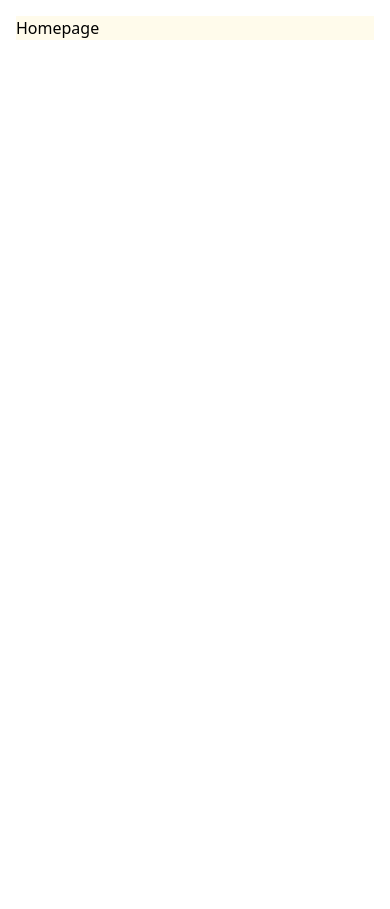
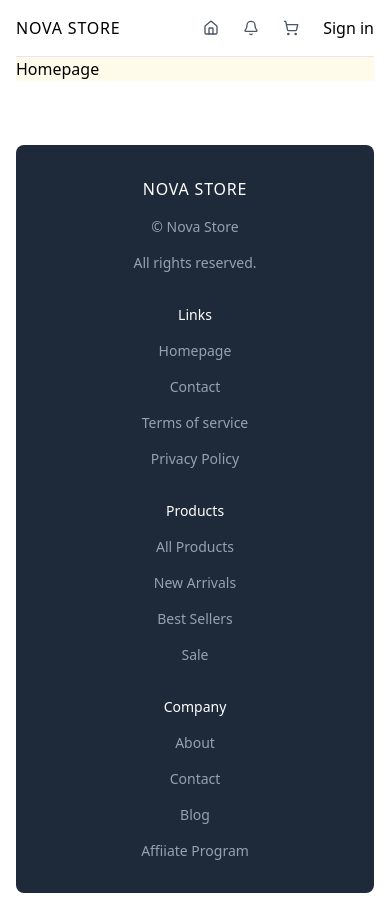
Before and after one commit to CleverCoder03/ecommerce-ui, a Next.js app: page / in a window 390 px wide. Before the commit the page ends 844 px from the top, so only its background shows below. Built offline with nearby package versions, Linux system fonts and the light colour scheme.

Commit message:
made responsive navbar and footer

```diff
--- a/src/app/layout.tsx
+++ b/src/app/layout.tsx
@@ -1,6 +1,8 @@
 import type { Metadata } from "next";
 import { Geist, Geist_Mono } from "next/font/google";
 import "./globals.css";
+import Navbar from "@/components/Navbar";
+import Footer from "@/components/Footer";
 
 const geistSans = Geist({
   variable: "--font-geist-sans",
@@ -27,7 +29,11 @@ export default function RootLayout({
       <body
         className={`${geistSans.variable} ${geistMono.variable} antialiased`}
       >
-        <div className="mx-auto p-4 sm:max-w-xl md:max-w-2xl lg:max-w-3xl xl:max-w-6xl">{children}</div>
+        <div className="mx-auto p-4 sm:max-w-xl md:max-w-2xl lg:max-w-3xl xl:max-w-6xl">
+          <Navbar />
+          {children}
+          <Footer />
+        </div>
       </body>
     </html>
   );
--- /dev/null
+++ b/src/components/Footer.tsx
@@ -0,0 +1,40 @@
+import Link from "next/link";
+
+const Footer = () => {
+  return (
+    <div className="mt-16 flex flex-col items-center gap-8 md:justify-between md:gap-0 md:flex-row md:items-start bg-gray-800 rounded-lg p-8 [&>section]:flex [&>section]:flex-col [&>section]:items-center md:[&>section]:items-start [&>section]:gap-4">
+      <section className="[&>p]:text-sm [&>p]:text-gray-400">
+        <Link href={"/"}>
+          <p className="text-base font-medium uppercase tracking-wider text-white">
+            Nova Store
+          </p>
+        </Link>
+        <p>&copy; Nova Store</p>
+        <p>All rights reserved.</p>
+      </section>
+      <section className="[&>p]:text-sm [&>p]:text-white [&>a]:text-sm [&>a]:text-gray-400">
+        <p>Links</p>
+        <Link href="/">Homepage</Link>
+        <Link href="/">Contact</Link>
+        <Link href="/">Terms of service</Link>
+        <Link href="/">Privacy Policy</Link>
+      </section>
+      <section className="[&>p]:text-sm [&>p]:text-white [&>a]:text-sm [&>a]:text-gray-400">
+        <p>Products</p>
+        <Link href="/">All Products</Link>
+        <Link href="/">New Arrivals</Link>
+        <Link href="/">Best Sellers</Link>
+        <Link href="/">Sale</Link>
+      </section>
+      <section className="[&>p]:text-sm [&>p]:text-white [&>a]:text-sm [&>a]:text-gray-400">
+        <p>Company</p>
+        <Link href="/">About</Link>
+        <Link href="/">Contact</Link>
+        <Link href="/">Blog</Link>
+        <Link href="/">Affiiate Program</Link>
+      </section>
+    </div>
+  );
+};
+
+export default Footer;
--- /dev/null
+++ b/src/components/Navbar.tsx
@@ -0,0 +1,26 @@
+import Link from "next/link"
+import SearchBar from "./SearchBar"
+import { Bell, Home, ShoppingCart } from "lucide-react"
+
+const Navbar = () => {
+  return (
+    <nav className="w-full flex items-center justify-between pb-4 border-b border-gray-200">
+        {/* LEFT */}
+        <Link href={"/"}>
+            <p className="text-base font-medium uppercase tracking-wider">Nova Store</p>
+        </Link>
+        {/* RIGHT */}
+        <div className="flex items-center gap-6">
+            <SearchBar />
+            <Link href={"/"}>
+                <Home className="w-4 h-4 text-gray-600" />
+            </Link>
+            <Bell className="w-4 h-4 text-gray-600" />
+            <ShoppingCart className="w-4 h-4 text-gray-600" />
+            <Link href={"/login"}>Sign in</Link>
+        </div>
+    </nav>
+  )
+}
+
+export default Navbar
--- /dev/null
+++ b/src/components/SearchBar.tsx
@@ -0,0 +1,12 @@
+import { Search } from "lucide-react"
+
+const SearchBar = () => {
+  return (
+    <div className="hidden sm:flex items-center gap-2 rounded-md ring-1 ring-gray-200 px-2 py-1 shadow-md">
+        <Search className="w-4 h-4 text-gray-500" />
+        <input id="search" type="text" placeholder="Search..." className="text-sm outline-none"/>
+    </div>
+  )
+}
+
+export default SearchBar
```
Also changed, not shown: package.json (+7 -6 lines), 1 other file (tests, documents, lock files or other folders).
